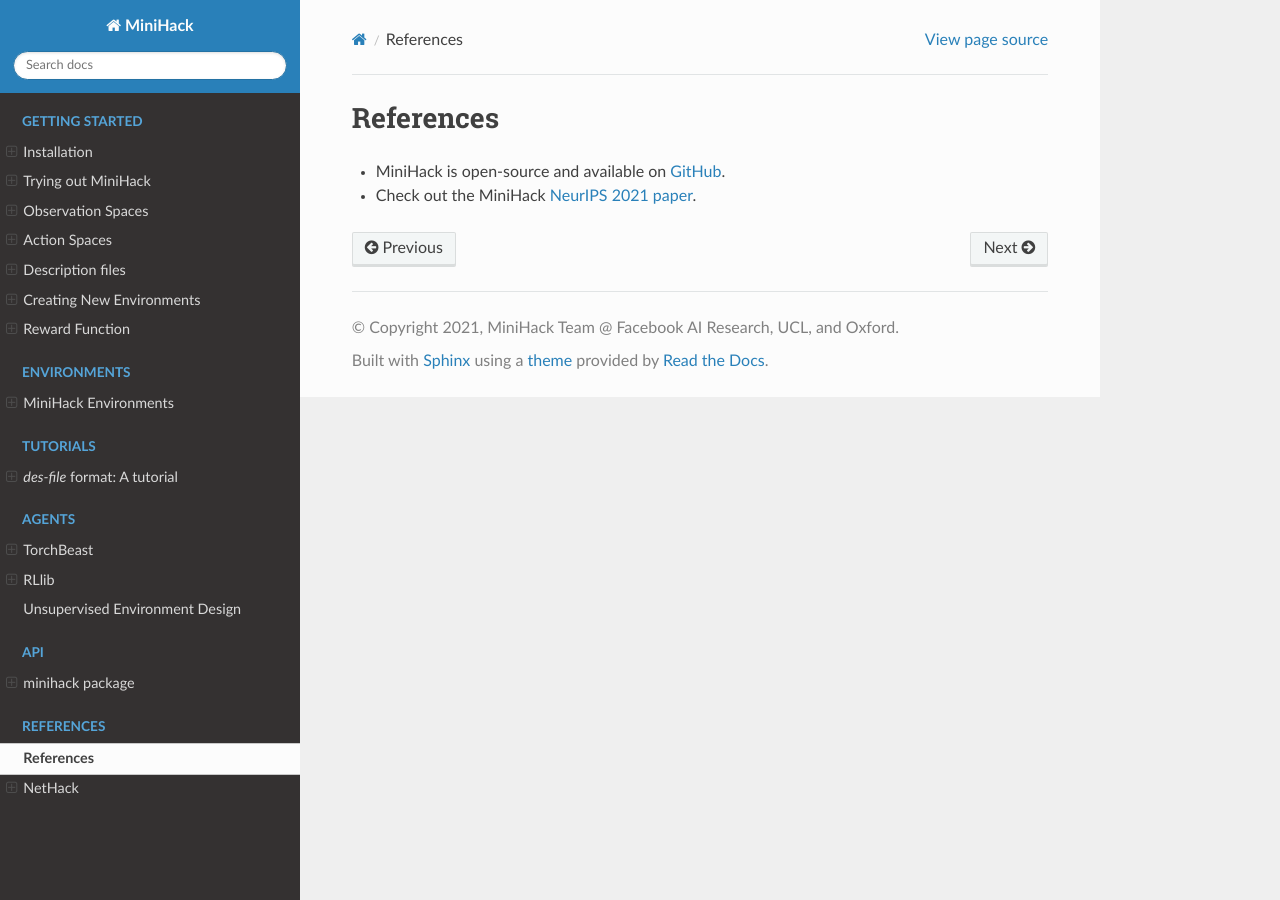
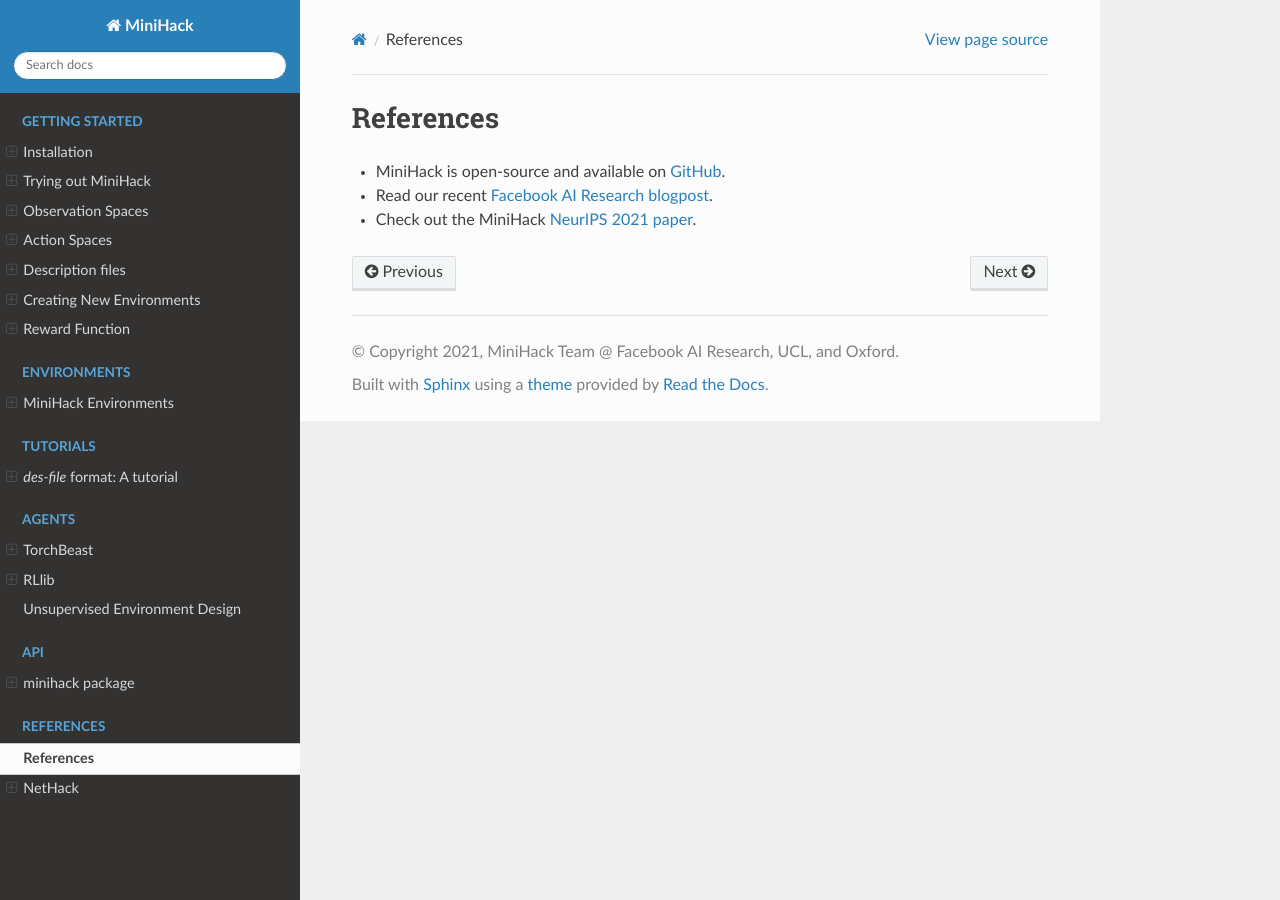
Before and after one commit to facebookresearch/minihack, a Sphinx documentation site: the page built from docs/about/references.md, in a window 1280 px wide. Built offline with Sphinx 7.4.7 and the Read the Docs theme 2.0.0, drawn with Linux system fonts in a browser that asks for light colours; pages that are not in the unit, such as notebooks, are missing from menus.

Commit message:
Update references.md

```diff
--- a/docs/about/references.md
+++ b/docs/about/references.md
@@ -1,4 +1,5 @@
 # References
 
 - MiniHack is open-source and available on [GitHub](https://github.com/facebookresearch/minihack).
-- Check out the MiniHack [NeurIPS 2021 paper](https://openreview.net/pdf?id=skFwlyefkWJ).
+- Read our recent [Facebook AI Research blogpost](https://ai.facebook.com/blog/minihack-a-new-sandbox-for-open-ended-reinforcement-learning).
+- Check out the MiniHack [NeurIPS 2021 paper](https://arxiv.org/abs/2109.13202).
```
